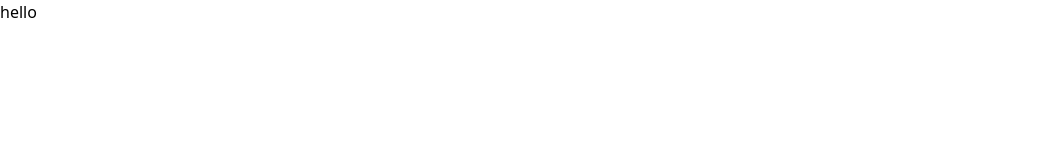
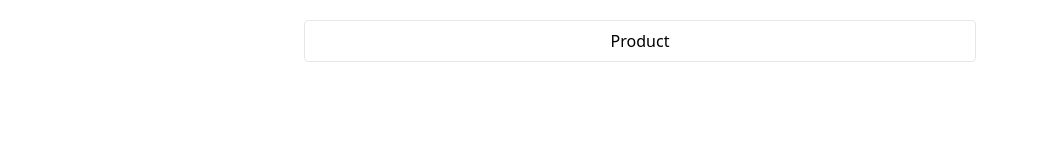
Before and after one commit to SWEETLIBRA/one-page-store, a React (Create React App) app: page / in a window 1280 px wide. Shown: the top 160 px of the page, without its empty margins (0-1038 px from the left). Built offline with nearby package versions, Linux system fonts and the light colour scheme.

Commit message:
created componets product

```diff
--- a/src/App.tsx
+++ b/src/App.tsx
@@ -1,10 +1,11 @@
 import React from 'react';
+import { Product } from './components/Product';
 
 
 function App() {
   return (
-    <div >
-      hello
+    <div className='container mx-auto max-w-2xl pt-5'>
+      <Product />
     </div>
   );
 }
--- /dev/null
+++ b/src/components/Product.tsx
@@ -0,0 +1,9 @@
+import React from "react"
+
+export function Product () {
+    return(
+        <div className="border py-2 px-4 rounded flex flex-col items-center mb-2">
+            Product
+        </div>
+    )
+}
```
